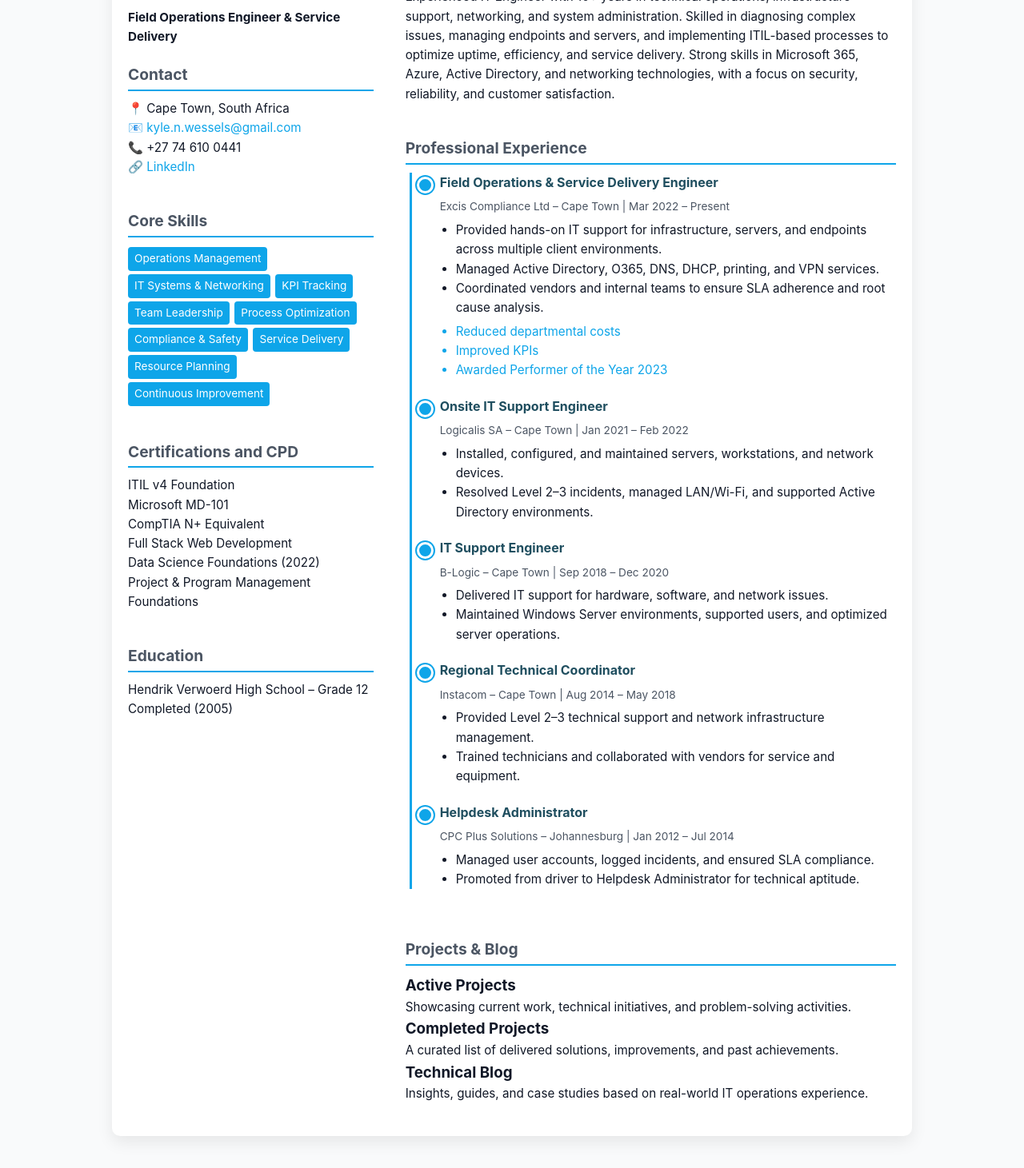
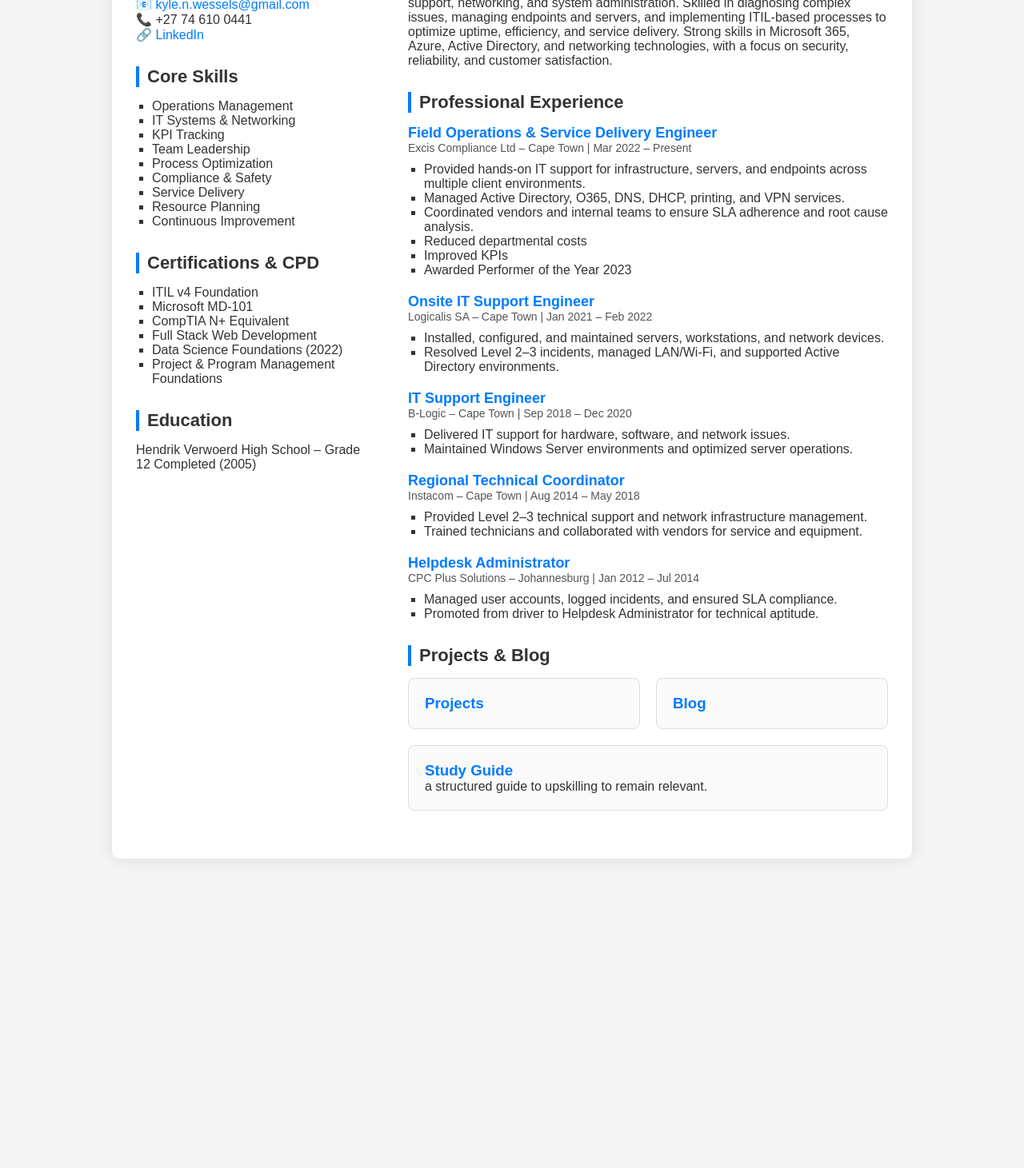
Before and after one commit to knwessels/knwessels.github.io, a plain HTML site: page index.html in a window 1280 px wide. Shown: the part 197-1658 px from the top of the page at 80% size. After the commit the page ends 1291 px from the top, so only its background shows below. Drawn offline with Linux system fonts and the light colour scheme.

Commit message:
Add files via upload

```diff
--- a/index.html
+++ b/index.html
@@ -3,24 +3,22 @@
   <head>
     <meta charset="UTF-8" />
     <meta name="viewport" content="width=device-width, initial-scale=1.0" />
-    <title>Kyle Wessels | Field Operations Engineer & Service Delivery</title>
+    <title>Kyle Wessels – IT Resume</title>
     <link rel="stylesheet" href="style.css" />
   </head>
   <body>
-    <header class="intro-video">
-      <div class="overlay">
+    <div class="container">
+      <!-- Header -->
+      <header class="header">
         <h1>Kyle Wessels</h1>
-        <p>Field Operations Engineer & Service Delivery</p>
-      </div>
+        <p class="subtitle">Field Operations Engineer & Service Delivery</p>
       </header>
 
-    <div class="container">
-      <!-- Left Column -->
+      <div class="main-columns">
+        <!-- Left Column: Personal Info & Skills -->
         <div class="left-column">
-        <h1>Kyle Wessels</h1>
-        <p><strong>Field Operations Engineer & Service Delivery</strong></p>
-
-        <div class="contact-info section">
+          <!-- Contact Info -->
+          <section class="section contact">
             <h2>Contact</h2>
             <p>📍 Cape Town, South Africa</p>
             <p>
@@ -38,40 +36,48 @@
                 >LinkedIn</a
               >
             </p>
+          </section>
+
+          <!-- Core Skills -->
+          <section class="section skills">
+            <h2>Core Skills</h2>
+            <ul>
+              <li>Operations Management</li>
+              <li>IT Systems & Networking</li>
+              <li>KPI Tracking</li>
+              <li>Team Leadership</li>
+              <li>Process Optimization</li>
+              <li>Compliance & Safety</li>
+              <li>Service Delivery</li>
+              <li>Resource Planning</li>
+              <li>Continuous Improvement</li>
+            </ul>
+          </section>
+
+          <!-- Certifications -->
+          <section class="section certifications">
+            <h2>Certifications & CPD</h2>
+            <ul>
+              <li>ITIL v4 Foundation</li>
+              <li>Microsoft MD-101</li>
+              <li>CompTIA N+ Equivalent</li>
+              <li>Full Stack Web Development</li>
+              <li>Data Science Foundations (2022)</li>
+              <li>Project & Program Management Foundations</li>
+            </ul>
+          </section>
+
+          <!-- Education -->
+          <section class="section education">
+            <h2>Education</h2>
+            <p>Hendrik Verwoerd High School – Grade 12 Completed (2005)</p>
+          </section>
         </div>
 
-        <div class="skills-list section">
-          <h2>Core Skills</h2>
-          <span>Operations Management</span>
-          <span>IT Systems & Networking</span>
-          <span>KPI Tracking</span>
-          <span>Team Leadership</span>
-          <span>Process Optimization</span>
-          <span>Compliance & Safety</span>
-          <span>Service Delivery</span>
-          <span>Resource Planning</span>
-          <span>Continuous Improvement</span>
-        </div>
-
-        <div class="certifications-list section">
-          <h2>Certifications and CPD</h2>
-          <p>ITIL v4 Foundation</p>
-          <p>Microsoft MD-101</p>
-          <p>CompTIA N+ Equivalent</p>
-          <p>Full Stack Web Development</p>
-          <p>Data Science Foundations (2022)</p>
-          <p>Project & Program Management Foundations</p>
-        </div>
-
-        <div class="education section">
-          <h2>Education</h2>
-          <p>Hendrik Verwoerd High School – Grade 12 Completed (2005)</p>
-        </div>
-      </div>
-
-      <!-- Right Column -->
+        <!-- Right Column: Summary & Experience -->
         <div class="right-column">
-        <div class="summary section">
+          <!-- Professional Summary -->
+          <section class="section summary">
             <h2>Professional Summary</h2>
             <p>
               Experienced IT Engineer with 10+ years in technical operations,
@@ -82,15 +88,17 @@
               Azure, Active Directory, and networking technologies, with a focus
               on security, reliability, and customer satisfaction.
             </p>
-        </div>
+          </section>
 
-        <div class="experience section">
+          <!-- Professional Experience -->
+          <section class="section experience">
             <h2>Professional Experience</h2>
 
-          <div class="timeline">
-            <div class="experience-item">
+            <div class="job">
               <h3>Field Operations & Service Delivery Engineer</h3>
-              <span>Excis Compliance Ltd – Cape Town | Mar 2022 – Present</span>
+              <span class="company"
+                >Excis Compliance Ltd – Cape Town | Mar 2022 – Present</span
+              >
               <ul>
                 <li>
                   Provided hands-on IT support for infrastructure, servers, and
@@ -104,17 +112,17 @@
                   Coordinated vendors and internal teams to ensure SLA adherence
                   and root cause analysis.
                 </li>
-              </ul>
-              <ul class="achievements">
                 <li>Reduced departmental costs</li>
                 <li>Improved KPIs</li>
                 <li>Awarded Performer of the Year 2023</li>
               </ul>
             </div>
 
-            <div class="experience-item">
+            <div class="job">
               <h3>Onsite IT Support Engineer</h3>
-              <span>Logicalis SA – Cape Town | Jan 2021 – Feb 2022</span>
+              <span class="company"
+                >Logicalis SA – Cape Town | Jan 2021 – Feb 2022</span
+              >
               <ul>
                 <li>
                   Installed, configured, and maintained servers, workstations,
@@ -127,24 +135,28 @@
               </ul>
             </div>
 
-            <div class="experience-item">
+            <div class="job">
               <h3>IT Support Engineer</h3>
-              <span>B-Logic – Cape Town | Sep 2018 – Dec 2020</span>
+              <span class="company"
+                >B-Logic – Cape Town | Sep 2018 – Dec 2020</span
+              >
               <ul>
                 <li>
                   Delivered IT support for hardware, software, and network
                   issues.
                 </li>
                 <li>
-                  Maintained Windows Server environments, supported users, and
-                  optimized server operations.
+                  Maintained Windows Server environments and optimized server
+                  operations.
                 </li>
               </ul>
             </div>
 
-            <div class="experience-item">
+            <div class="job">
               <h3>Regional Technical Coordinator</h3>
-              <span>Instacom – Cape Town | Aug 2014 – May 2018</span>
+              <span class="company"
+                >Instacom – Cape Town | Aug 2014 – May 2018</span
+              >
               <ul>
                 <li>
                   Provided Level 2–3 technical support and network
@@ -157,9 +169,9 @@
               </ul>
             </div>
 
-            <div class="experience-item">
+            <div class="job">
               <h3>Helpdesk Administrator</h3>
-              <span
+              <span class="company"
                 >CPC Plus Solutions – Johannesburg | Jan 2012 – Jul 2014</span
               >
               <ul>
@@ -173,39 +185,31 @@
                 </li>
               </ul>
             </div>
+          </section>
+
+          <!-- Projects & Blog -->
+          <section class="section projects-blog">
+            <h2>Projects & Blog</h2>
+            <div class="cards">
+              <div class="card">
+                <a href="projects.html"> <h3>Projects</h3></a>
+                <p></p>
+              </div>
+
+              <div class="card">
+                <a href="Blog.html"> <h3>Blog</h3></a>
+
+                <p></p>
+              </div>
+
+              <div class="card">
+                <a href="Curriculum.html"> <h3>Study Guide</h3></a>
+                <p>a structured guide to upskilling to remain relevant.</p>
               </div>
             </div>
-
-        <!-- Projects & Blog Section -->
-        <div class="projects-blog section">
-          <h2>Projects & Blog</h2>
-          <div class="highlight-grid">
-            <div class="highlight-card">
-              <h3>Active Projects</h3>
-              <p>
-                Showcasing current work, technical initiatives, and
-                problem-solving activities.
-              </p>
-            </div>
-            <div class="highlight-card">
-              <h3>Completed Projects</h3>
-              <p>
-                A curated list of delivered solutions, improvements, and past
-                achievements.
-              </p>
-            </div>
-            <div class="highlight-card">
-              <h3>Technical Blog</h3>
-              <p>
-                Insights, guides, and case studies based on real-world IT
-                operations experience.
-              </p>
+          </section>
         </div>
       </div>
     </div>
-      </div>
-    </div>
-
-    <script src="script.js"></script>
   </body>
 </html>
--- a/style.css
+++ b/style.css
@@ -1,92 +1,142 @@
-:root {
-    --primary-color: #1f4e5f;
-    --secondary-color: #4b5563;
-    --accent-color: #0ea5e9;
-    --bg-color: #f9fafb;
-    --text-color: #111827;
+/* Reset & Globals */
+* {
+    margin: 0;
+    padding: 0;
+    box-sizing: border-box;
+    font-family: Arial, Helvetica, sans-serif;
 }
 
-* { box-sizing: border-box; margin: 0; padding: 0; font-family: 'Inter', sans-serif; }
-
 body {
-    background-color: var(--bg-color);
-    color: var(--text-color);
-    line-height: 1.6;
+    background: #f4f4f4;
+    color: #333;
+    padding: 20px;
 }
 
-a { color: var(--accent-color); text-decoration: none; }
-a:hover { text-decoration: underline; }
+a {
+    color: #007BFF;
+    text-decoration: none;
+}
 
+a:hover {
+    text-decoration: underline;
+}
+
+/* Container */
 .container {
     max-width: 1000px;
-    margin: 40px auto;
-    padding: 20px;
+    margin: auto;
     background: #fff;
-    box-shadow: 0 8px 20px rgba(0,0,0,0.08);
+    padding: 30px;
     border-radius: 10px;
-    display: grid;
-    grid-template-columns: 1fr 2fr;
-    gap: 40px;
+    box-shadow: 0 0 20px rgba(0,0,0,0.1);
 }
 
-.left-column { display: flex; flex-direction: column; gap: 20px; }
-.right-column { display: flex; flex-direction: column; gap: 20px; }
-
-h1 { font-size: 2rem; color: var(--primary-color); }
-h2 {
-    font-size: 1.2rem;
-    color: var(--secondary-color);
-    margin-bottom: 10px;
-    border-bottom: 2px solid var(--accent-color);
-    padding-bottom: 3px;
-}
-h2 i { margin-right: 8px; }
-
-p, li { font-size: 0.95rem; }
-
-.skills-list span {
-    display: inline-block;
-    background: var(--accent-color);
-    color: white;
-    padding: 4px 8px;
-    border-radius: 4px;
-    margin: 2px 2px 2px 0;
-    font-size: 0.85rem;
-    transition: transform 0.2s, background 0.2s;
-}
-.skills-list span:hover {
-    transform: scale(1.05);
-    background: #0c7abf;
+/* Header */
+.header {
+    text-align: center;
+    margin-bottom: 30px;
 }
 
-.section { margin-bottom: 20px; }
-
-.experience-item { margin-bottom: 20px; position: relative; padding-left: 20px; }
-
-.timeline {
-    border-left: 3px solid var(--accent-color);
-    margin-left: 5px;
-    padding-left: 15px;
+.header h1 {
+    font-size: 32px;
 }
 
-.experience-item::before {
-    content: '';
-    position: absolute;
-    left: -9px;
-    top: 5px;
-    width: 15px;
-    height: 15px;
-    background-color: var(--accent-color);
-    border-radius: 50%;
-    border: 3px solid #fff;
-    box-shadow: 0 0 0 2px var(--accent-color);
+.subtitle {
+    font-size: 14px;
+    color: #666;
 }
 
-.experience-item h3 { font-size: 1rem; color: var(--primary-color); margin-bottom: 4px; }
-.experience-item span { font-size: 0.85rem; color: var(--secondary-color); }
-.experience-item ul { margin-top: 5px; list-style-type: disc; padding-left: 20px; }
-.achievements { margin-top: 5px; list-style-type: square; padding-left: 20px; color: var(--accent-color); }
+/* Columns */
+.main-columns {
+    display: flex;
+    gap: 40px;
+    flex-wrap: wrap;
+}
 
-@media (max-width: 900px) {
-    .container { grid-template-columns: 1fr; }
+.left-column {
+    flex: 1;
+    min-width: 280px;
 }
+
+.right-column {
+    flex: 2;
+    min-width: 500px;
+}
+
+/* Sections */
+.section {
+    margin-bottom: 30px;
+}
+
+.section h2 {
+    font-size: 22px;
+    border-left: 4px solid #007BFF;
+    padding-left: 10px;
+    margin-bottom: 15px;
+}
+
+/* Lists */
+ul {
+    list-style-type: square;
+    margin-left: 20px;
+}
+
+/* Job */
+.job {
+    margin-bottom: 20px;
+}
+
+.job h3 {
+    color: #007BFF;
+    font-size: 18px;
+}
+
+.company {
+    font-size: 14px;
+    color: #555;
+    display: block;
+    margin-bottom: 10px;
+}
+
+/* Project Cards */
+.cards {
+    display: flex;
+    gap: 20px;
+    flex-wrap: wrap;
+}
+
+.card {
+    flex: 1;
+    min-width: 250px;
+    background: #fafafa;
+    padding: 20px;
+    border-radius: 8px;
+    border: 1px solid #ddd;
+    transition: 0.3s;
+}
+
+.card:hover {
+    background: #eaf3ff;
+    transform: translateY(-5px);
+}
+
+.construction {
+    text-align: center;
+    margin-top: 20px;
+}
+
+.construction {
+    display: flex;
+    justify-content: center;
+    align-items: center;
+    height: 80vh; /* occupy most of the viewport */
+    padding: 20px;
+    text-align: center;
+}
+
+.construction img {
+    max-width: 100%;
+    max-height: 100%;
+    object-fit: contain; /* scales image without cropping */
+    border-radius: 10px; /* optional rounded corners */
+}
```
Also changed, not shown: Curriculum.html (added, +222 -0 lines), pdf.html (added, +51 -0 lines), projects.html (added, +46 -0 lines), images/under-construction.jpg (added), script.js (added). Lines whose indentation alone changed are shown as unchanged.
